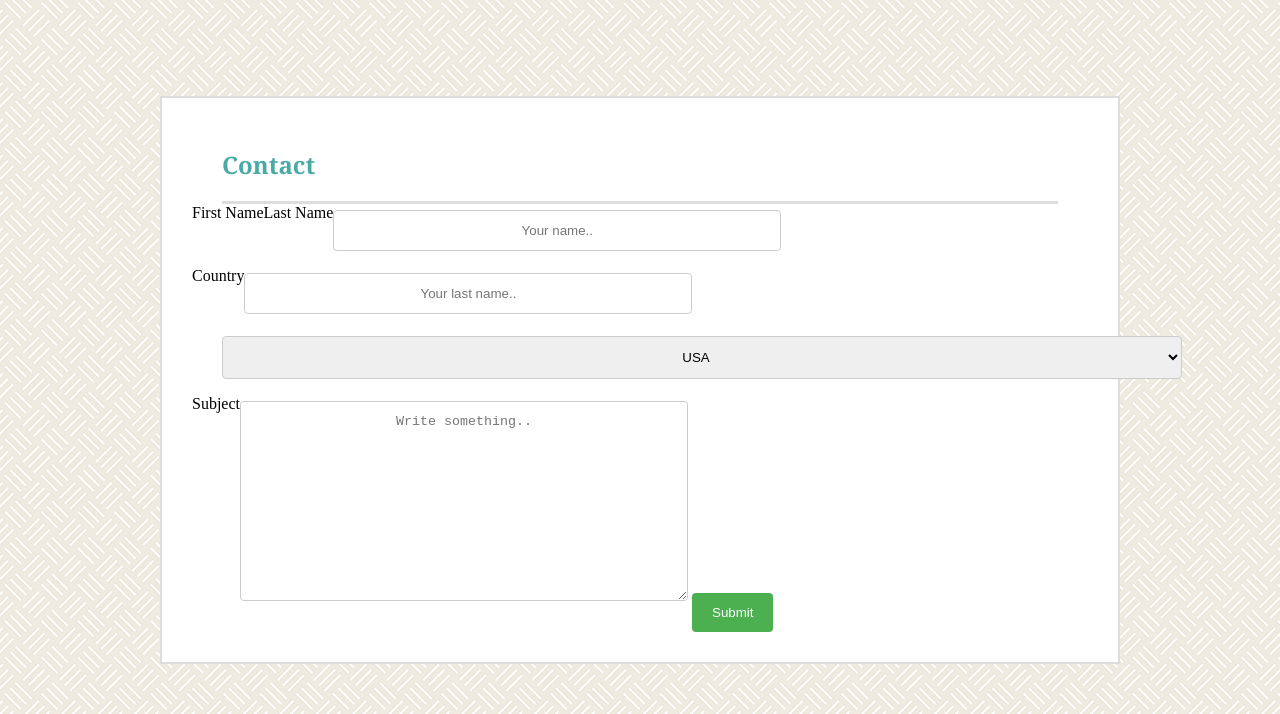
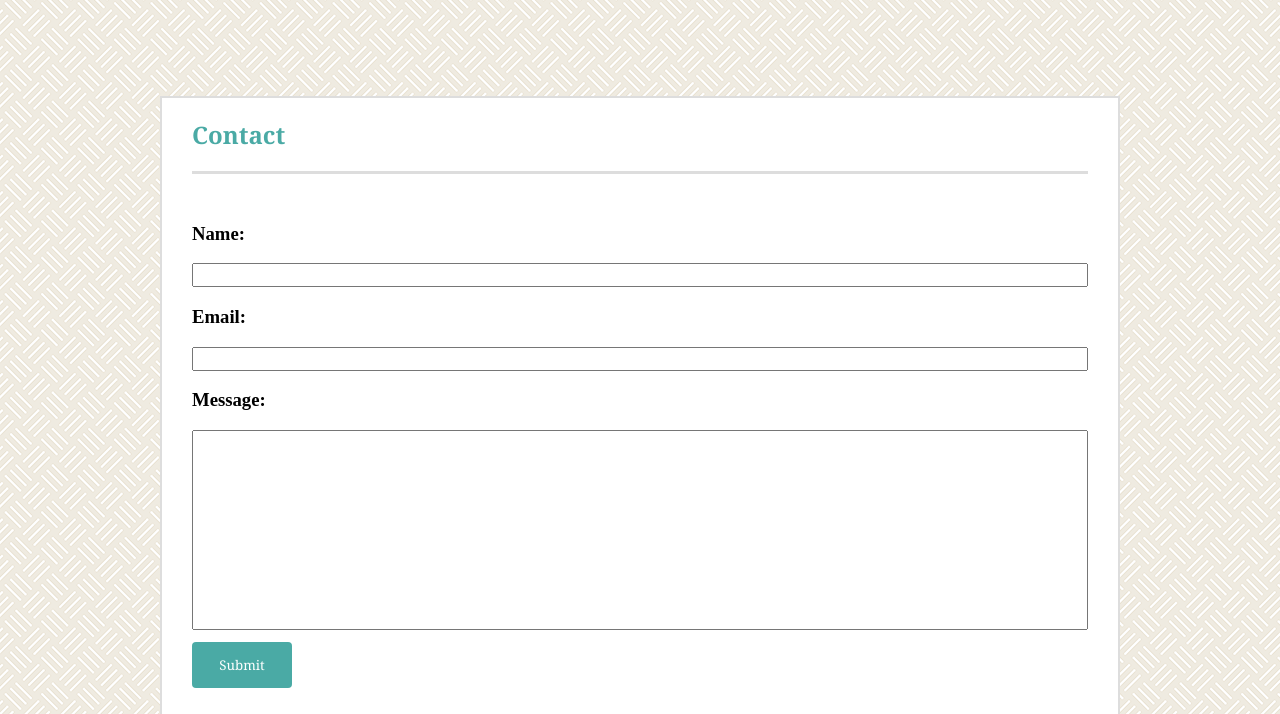
Before and after one commit to Gmechler/Portfolio, a plain HTML site: page contact.html in a window 1280 px wide. Shown: the part 86-800 px from the top of the page. Drawn offline with Linux system fonts and the light colour scheme.

Commit message:
complted assignment

```diff
--- a/assets/css/style.css
+++ b/assets/css/style.css
@@ -7,7 +7,7 @@
 	box-sizing: border-box;
 }
 
- h1, h2 {
+ h1, h2, input {
      font-family: 'Georgia', Times, 'Times New Roman', serif;
  }
  body {
@@ -120,6 +120,7 @@ a:hover {
 p {
     font-size: 18;
     line-height: 20px;
+    margin-top: 0;
 }
  /* <sticky footer> dont touch it! it works*/
  html,
@@ -147,7 +148,7 @@ footer {
 footer p {
     padding-top: 30px;
     padding-bottom: 0;
-    margin: 3px;
+    margin: 18px;
     text-align: center;
     float: center;
 }
--- a/assets/css/style_contact.css
+++ b/assets/css/style_contact.css
@@ -1,46 +1,35 @@
 
-/* Style inputs with type="text", select elements and textareas */
-input[type=text], select, textarea {
-    width: 50%; /* half width */
-    padding: 12px; /* Some padding */
-    border: 1px solid #ccc; /* Gray border */
-    border-radius: 4px; /* Rounded borders */
-    box-sizing: border-box; /* Make sure that padding and width stays in place */
-    margin-top: 6px; /* Add a top margin */
-    margin-bottom: 16px; /* Bottom margin */
-    resize: vertical; /* Allow the user to vertically resize the textarea (not horizontally) */
-    text-align: center;
+
+#textBox {
+  height: 200px;
+  width: 100%;
+  resize: none;
 }
 
-  /* Style the submit button with a specific background color etc */
+
+#form {
+  margin-top: 0;
+  width: 100%
+}
+
+input {
+  width: 100%;
+
+}
+
+
 input[type=submit] {
-    background-color: #4CAF50;
+  width: 100px;
   color: white;
-    padding: 12px 20px;
-    border: none;
+  font-family: 'Georgia', Times, 'Times New Roman', serif;;
+  background-color: #4aaaa5;
+  padding: 14px 20px;
+  margin: 8px 0;
+  border: 5px;
   border-radius: 4px;
   cursor: pointer;
 }
 
-  /* When moving the mouse over the submit button, add a darker green color */
 input[type=submit]:hover {
-    background-color: #45a049;
+  border-color: #45a049;
 }
-
-  /* Add a background color and some padding around the form */
-  .container {
-    border-radius: 5px;
-    background-color: #f2f2f2;
-    padding: 20px;
-  }
-select {
-  width: 960px;
-  margin-left: 30px;
-  margin-right: 30px;
-  clear: both;
-}
-label {
-  float: left;
-
-
-}
--- a/assets/css/style_portfolio.css
+++ b/assets/css/style_portfolio.css
@@ -1,25 +1,45 @@
+
+.page_content {
+    box-sizing: content-box;
+    height: 500px
+}
+#img1{
+    position: absolute;
+    margin: 20px;
+    top: 60px;
+    left: 80px;
+}
+
+#img2 {
+    position: absolute;
+    margin: 20px;
+    top: 60px;
+    right: 80px;
+}
 
 
-.container {
-    position: relative;
-    width: 50%;
-  }
+#img3 {
+    position: absolute;
+    margin: 20px;
+    bottom: 60px;
+    left: 80px;
+}
 
-  .image {
-    display: block;
-    height: auto;
-    clear: both;
+#img4 {
+    position: absolute;
+    margin: 20px;
+    bottom: 60px;
+    right: 80px;
+}
 
-
-  }
+.text {
+    background: #4aaaa5;
+    position: absolute;
+    width: 100%;
+    padding: 10px;
+    bottom: 20%;
+    text-align: center;
 
 
 
-  .text {
-    color: red;
-    font-size: 20px;
-    position: absolute;
-    text-align: center;
-    background-color: #4aaaa5;
-
-  }
+    /* align images to left and right of contentContainer then edjust image size and background to fit */
--- a/assets/css/style_portfolio_test.css
+++ /dev/null
@@ -1,45 +0,0 @@
-
-.page_content {
-    box-sizing: content-box;
-    height: 500px
-}
-#img1{
-    position: absolute;
-    margin: 20px;
-    top: 60px;
-    left: 80px;
-}
-
-#img2 {
-    position: absolute;
-    margin: 20px;
-    top: 60px;
-    right: 80px;
-}
-
-
-#img3 {
-    position: absolute;
-    margin: 20px;
-    bottom: 60px;
-    left: 80px;
-}
-
-#img4 {
-    position: absolute;
-    margin: 20px;
-    bottom: 60px;
-    right: 80px;
-}
-
-.text {
-    background: #4aaaa5;
-    position: absolute;
-    width: 100%;
-    padding: 20px;
-    bottom: 50%;
-    text-align: center;
-
-
-
-    /* align images to left and right of contentContainer then edjust image size and background to fit */
--- a/contact.html
+++ b/contact.html
@@ -26,31 +26,19 @@
     </header>
 
     <div class="contentContainer">
-      <div class="page_content">
+
         <section id="subHead">
             <h2 id="page_heading">Contact</h2>
         </section>
-            <form action="action_page.php">
-
-                <label for="fname">First Name</label>
-                <input type="text" id="fname" name="firstname" placeholder="Your name..">
-
-                <label for="lname">Last Name</label>
-                <input type="text" id="lname" name="lastname" placeholder="Your last name..">
-
-                <label for="country">Country</label>
-                <select id="country" name="country">
-                <option value="usa">USA</option>
-                <option value="australia">Australia</option>
-                <option value="canada">Canada</option>
-
-                </select>
-
-                <label for="subject">Subject</label>
-                <textarea id="subject" name="subject" placeholder="Write something.." style="height:200px"></textarea>
-
-                <input type="submit" value="Submit">
-
+      <div class="page_content">
+          <form id="form" action="/action_page.php">
+              <h3>Name:</h3>
+              <input type="text" name="name">
+              <h3>Email:</h3>
+              <input type="text" name="lastname">
+              <h3>Message:</h3>
+              <textarea id="textBox"></textarea>
+              <input type="submit" value="Submit">
             </form>
 
       </div> <!--/page_content -->
```
Also changed, not shown: index.html (+1 -0 lines), portfolio.html (+1 -2 lines), 1 other file. Lines whose indentation alone changed are shown as unchanged.
